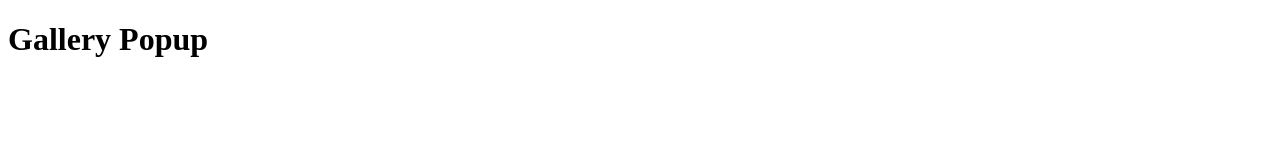
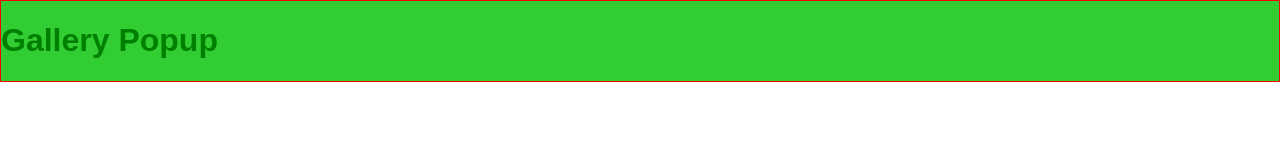
Before and after one commit to kazomlime/gallery-popup, a plain HTML site: page index.html in a window 1280 px wide. Drawn offline with Linux system fonts and the light colour scheme.

Commit message:
header changes

```diff
--- a/index.html
+++ b/index.html
@@ -5,6 +5,7 @@
     <meta name="viewport" content="width=device-width, initial-scale=1.0">
     <meta http-equiv="X-UA-Compatible" content="ie=edge">
     <title>Gallery Popup</title>
+    <link rel="stylesheet" type="text/css" href="css/app.min.css">
 </head>
 <body>
     <header>
--- /dev/null
+++ b/scss/app.scss
@@ -0,0 +1,13 @@
+body {
+    margin: 0;
+    font-family: Arial, Helvetica, sans-serif;
+    color:green;
+    > header {
+        background-color: limegreen;
+        border: solid 1px red;
+    }
+}
+.w-keep {
+    max-width: 1366px;
+    margin: auto;
+}
```
Also changed, not shown: css/app.min.css (added), 1 other file.
